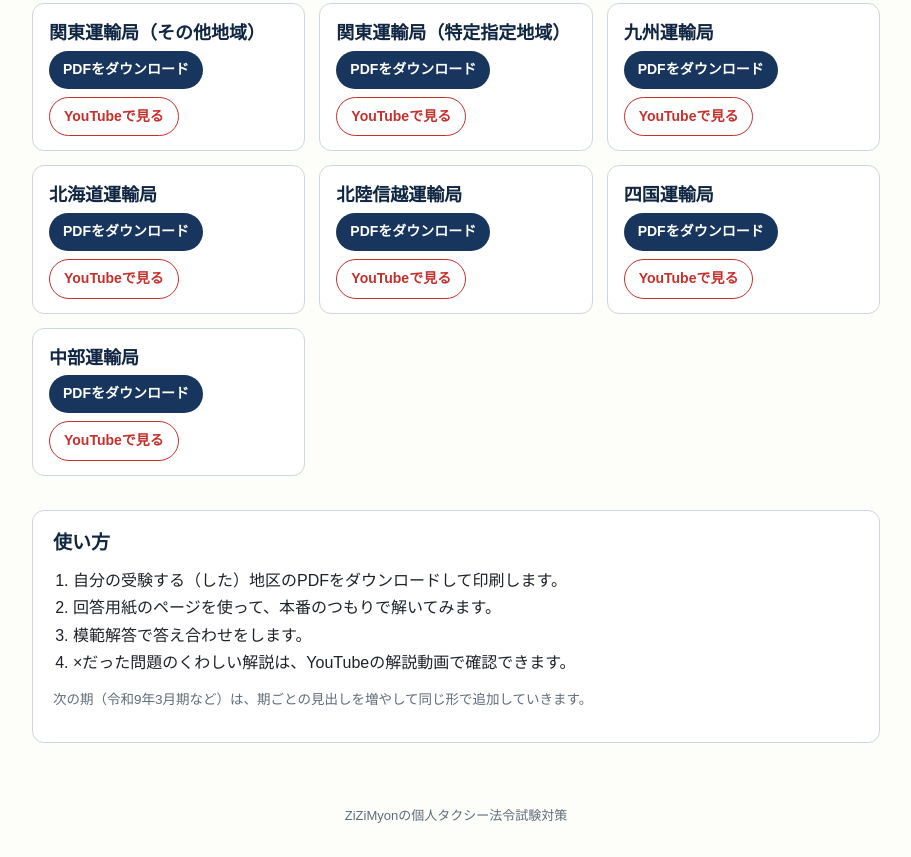
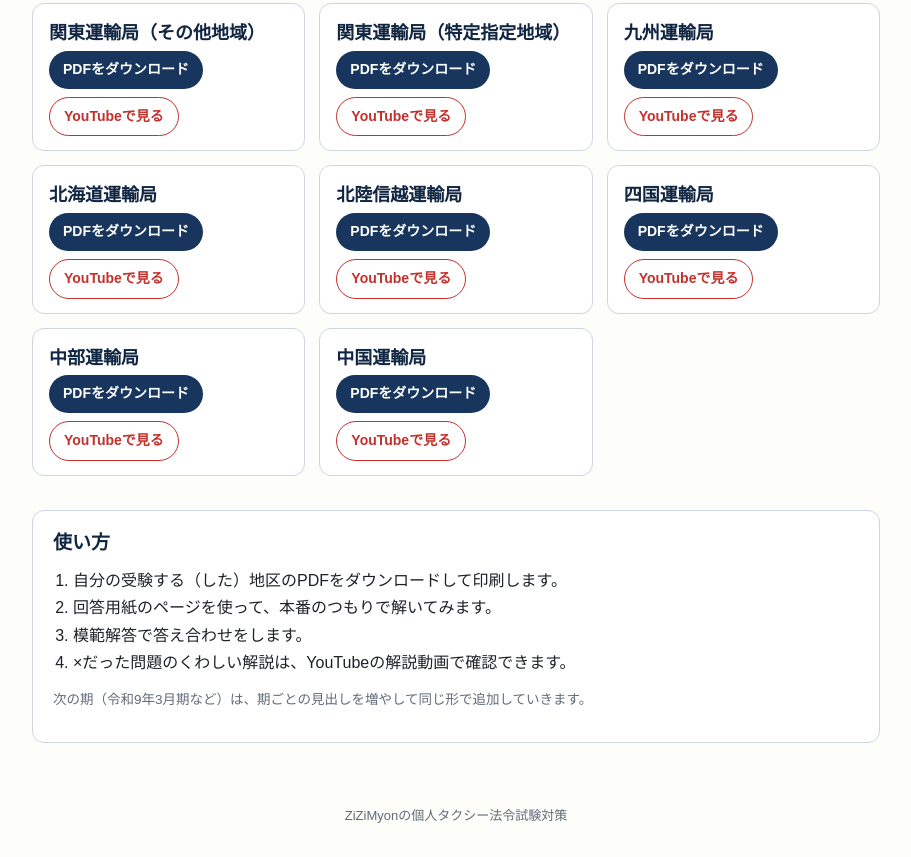
Before and after one commit to aoneko7796-Git/honshiken-archive, a plain HTML site: page index.html in a window 1280 px wide. Shown: the part 667-1524 px from the top of the page, without its empty margins (184-1095 px from the left). Drawn offline with Linux system fonts and the light colour scheme.

Commit message:
Add files via upload

```diff
--- a/index.html
+++ b/index.html
@@ -120,6 +120,13 @@
         <a class="btn yt" href="https://www.youtube.com/watch?v=0fwNwPZTXNw" target="_blank" rel="noopener">YouTubeで見る</a>
       </div>
     </div>
+    <div class="card">
+      <h3>中国運輸局</h3>
+      <div class="links">
+        <a class="btn pdf" href="pdf/2026-11/chugoku.pdf">PDFをダウンロード</a>
+        <a class="btn yt" href="https://www.youtube.com/watch?v=d4RFb1xkC1Y" target="_blank" rel="noopener">YouTubeで見る</a>
+      </div>
+    </div>
   </div>
 
   <section class="howto">
```
